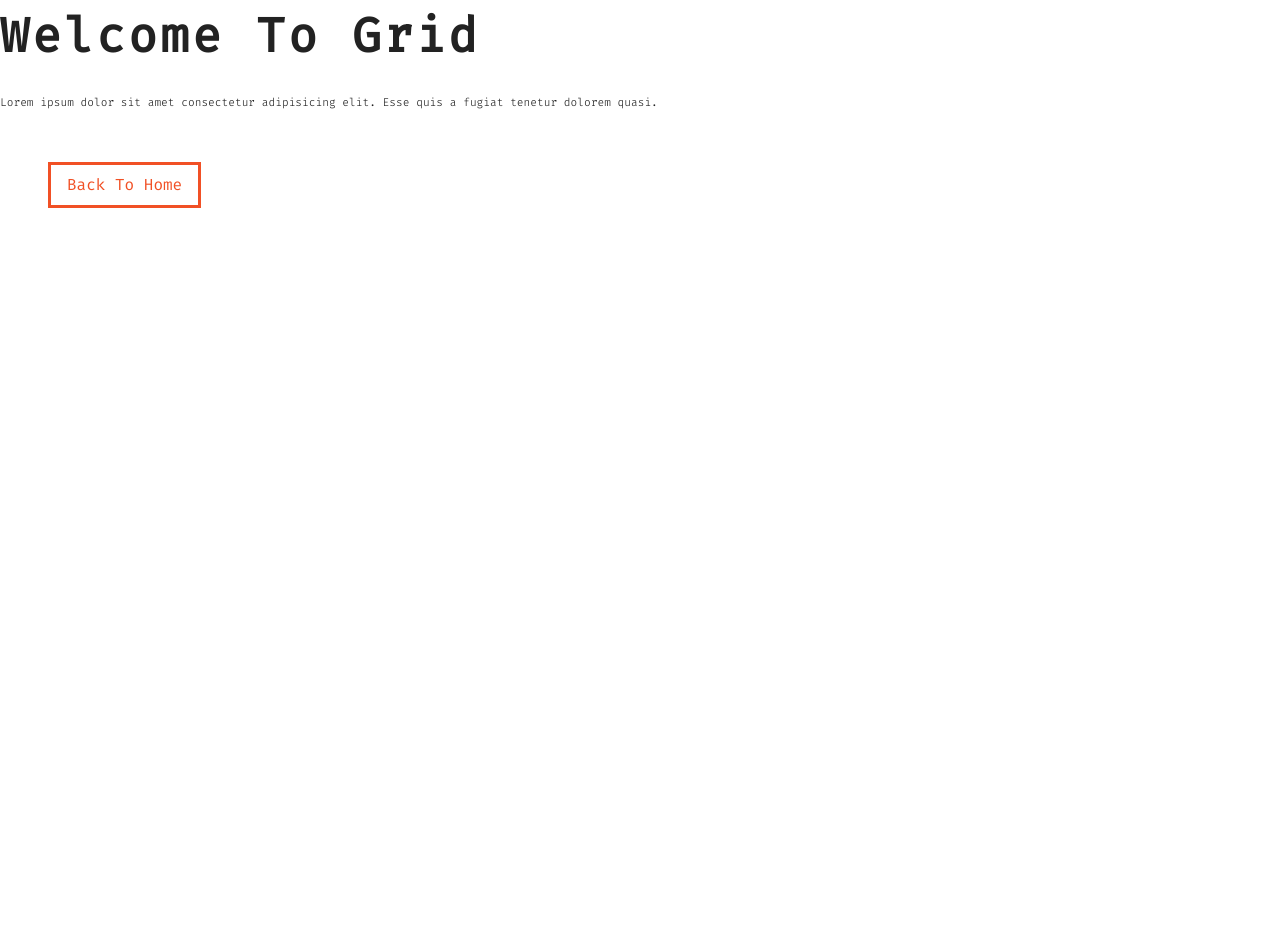
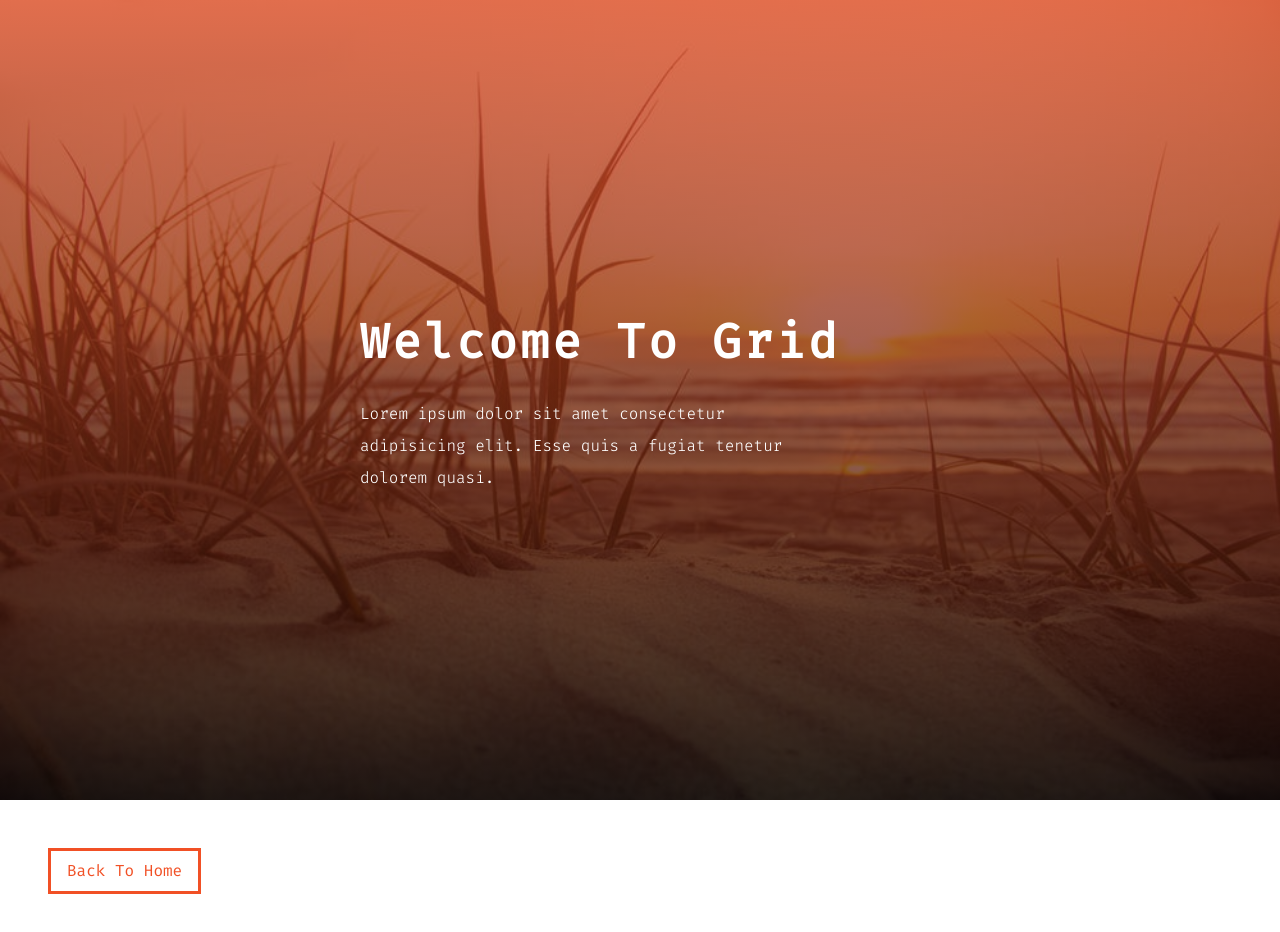
Before and after one commit to pktcodes/css-grid-mini-projects, a plain HTML site: page hero.html in a window 1280 px wide. Before the commit the page ends 800 px from the top, so only its background shows below. Drawn offline with Linux system fonts and the light colour scheme.

Commit message:
Hero - CSS

```diff
--- a/styles.css
+++ b/styles.css
@@ -101,3 +101,36 @@ Main Navbar
     text-align: center;
   }
 }
+/*
+===============
+Hero
+===============
+*/
+.hero-header {
+  min-height: 100vh;
+  background: var(--primaryColor);
+  color: var(--mainWhite);
+  display: grid;
+  justify-content: center;
+  align-items: center;
+}
+.hero-banner {
+  /* background: blue; */
+  /* text-align: center; */
+}
+.hero-banner p {
+  font-size: 1rem;
+  width: 80%;
+  max-width: 560px;
+}
+@media screen and (max-width: 600px) {
+  .hero-banner {
+    padding: 0 3rem;
+  }
+}
+@media screen and (min-width: 768px) {
+  .hero-header {
+    background: linear-gradient(rgba(241, 80, 37, 0.75), rgba(0, 0, 0, 0.75)),
+      url("./images/image-2.jpeg") center/cover fixed no-repeat;
+  }
+}
```
